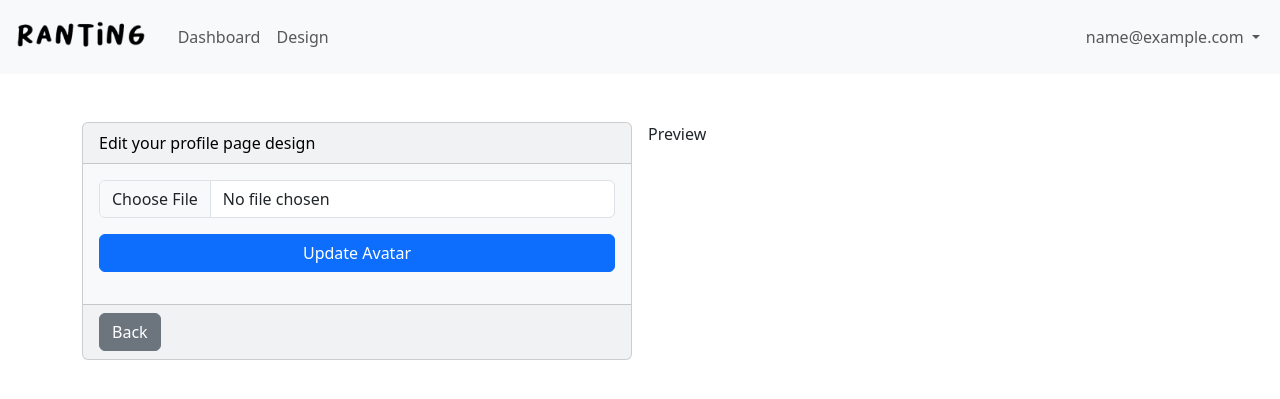
After one commit to rudzainy/ranting, a Rails app: page /design in a window 1280 px wide. The commit adds this page. Shown: the top 399 px of the page. Run offline with Rails 7, Linux system fonts and the light colour scheme; the visitor is signed in with stand-in values (Sample User, id 1); style sheets or scripts are compiled from the project's sources; some libraries are stand-ins or nearby versions.

Commit message:
Add profile design page & setup user avatar.
Also styled various pages.

```diff
--- a/app/controllers/dashboard_controller.rb
+++ b/app/controllers/dashboard_controller.rb
@@ -1,7 +1,23 @@
 class DashboardController < ApplicationController
-  before_action :authenticate_user!
+  before_action :authenticate_user!, except: [:show]
+  before_action :set_user, only: [:show]
 
   def index
     @should_render_navbar = true
   end
+
+  def design
+    @should_render_navbar = true
+
+  end
+
+  def show
+    redirect_to dashboard_path if @user.nil?
+  end
+
+  private
+
+  def set_user
+    @user = User.find_by_id(params[:id])
+  end
 end
--- a/app/models/user.rb
+++ b/app/models/user.rb
@@ -3,4 +3,6 @@ class User < ApplicationRecord
   # :confirmable, :lockable, :timeoutable, :trackable and :omniauthable
   devise :database_authenticatable, :registerable,
          :recoverable, :rememberable, :validatable
+
+  has_one_attached :avatar
 end
--- /dev/null
+++ b/app/views/dashboard/design.html.erb
@@ -0,0 +1,25 @@
+<div class="container mt-5">
+  <div class="row g-3">
+    <div class="col-12 col-md-6">
+      <div class="card text-bg-light">
+        <div class="card-header">Edit your profile page design</div>
+        <%= image_tag current_user.avatar, class: "d-block mx-auto my-3 col-3 rounded-circle" if current_user.avatar.attached? %>
+        <div class="card-body">
+          <%= simple_form_for(current_user, url: registration_path(current_user), html: { method: :put }) do |f| %>
+            <%= f.error_notification %>
+            <div class="form-inputs">
+              <%= f.input :avatar, required: false, label: false %>
+            </div>
+            <div class="form-actions d-grid">
+              <%= f.button :submit, "Update Avatar", class: "btn btn-primary" %>
+            </div>
+          <% end %>
+        </div>
+        <div class="card-footer text-body-secondary mt-3">
+          <%= link_to "Back", :back, class: "btn btn-secondary" %>
+        </div>
+      </div>
+    </div>
+    <div class="col-12 col-md-6">Preview</div>
+  </div>
+</div>
--- a/app/views/layouts/_navbar.html.erb
+++ b/app/views/layouts/_navbar.html.erb
@@ -10,6 +10,9 @@
       <ul class="navbar-nav me-auto mb-2 mb-lg-0">
         <li class="nav-item">
           <%= link_to "Dashboard", dashboard_path, class: "nav-link" %>
+        </li>
+        <li class="nav-item">
+          <%= link_to "Design", design_path, class: "nav-link" %>
         </li>
       </ul>
       <ul class="navbar-nav ms-auto mb-2 mb-lg-0">
--- a/config/routes.rb
+++ b/config/routes.rb
@@ -1,7 +1,14 @@
 Rails.application.routes.draw do
-  devise_for :users
-  get 'dashboard', to: "dashboard#index"
+  devise_for :users, controllers: {
+    sessions: 'users/sessions',
+    registrations: 'users/registrations'
+  }
+
+  get 'dashboard', to: 'dashboard#index'
+  get 'design', to: 'dashboard#design'
   root 'dashboard#index'
+
+  get ':id', to: 'dashboard#show', as: :user
   # Define your application routes per the DSL in https://guides.rubyonrails.org/routing.html
 
   # Defines the root path route ("/")
```
Also changed, not shown: app/controllers/users/confirmations_controller.rb (added, +30 -0 lines), app/controllers/users/omniauth_callbacks_controller.rb (added, +30 -0 lines), app/controllers/users/passwords_controller.rb (added, +34 -0 lines), app/controllers/users/registrations_controller.rb (added, +74 -0 lines), app/controllers/users/sessions_controller.rb (added, +27 -0 lines), app/controllers/users/unlocks_controller.rb (added, +30 -0 lines), app/views/dashboard/show.html.erb (added, +14 -0 lines), db/migrate/20230626115551_create_active_storage_tables.active_storage.rb (added, +57 -0 lines), db/schema.rb.
